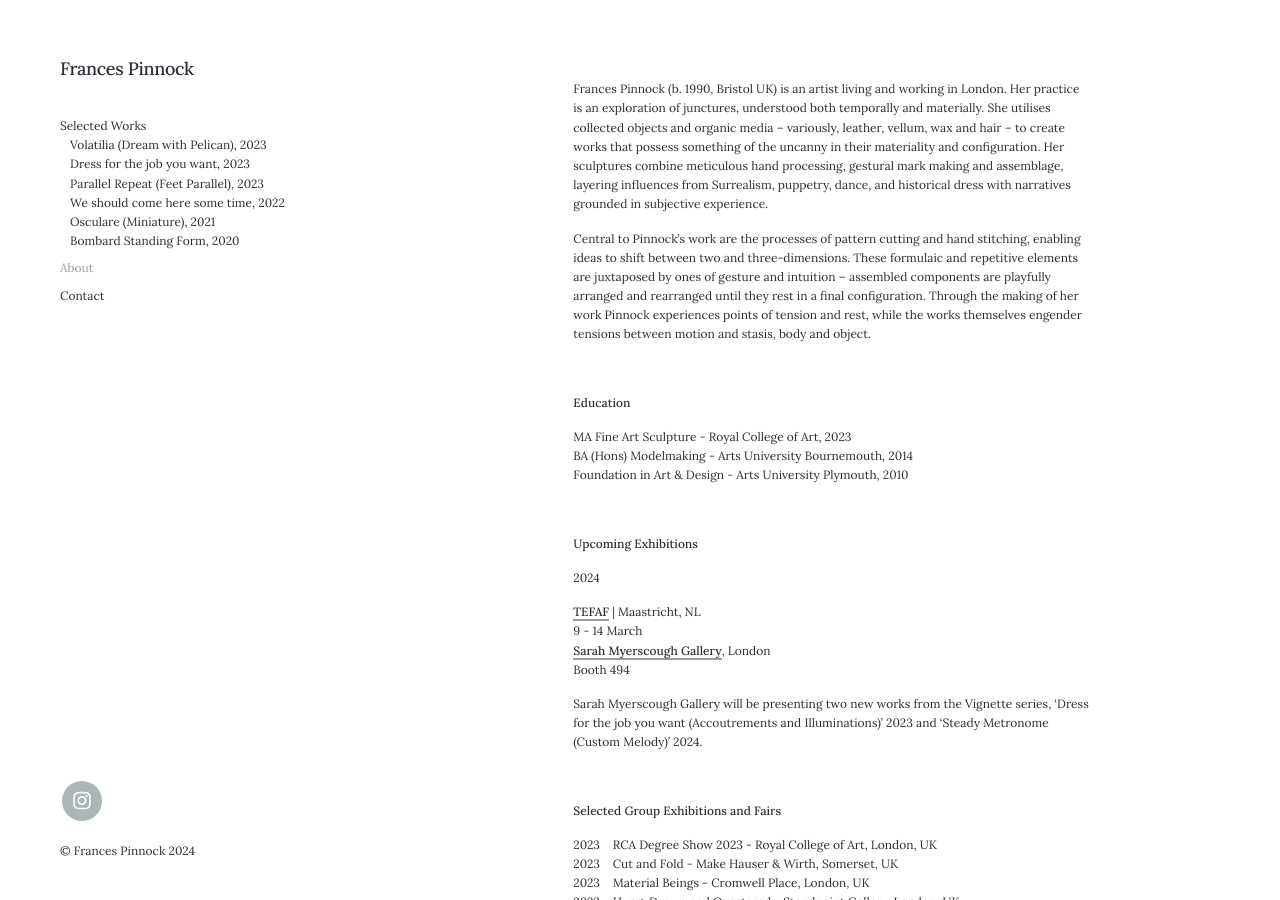
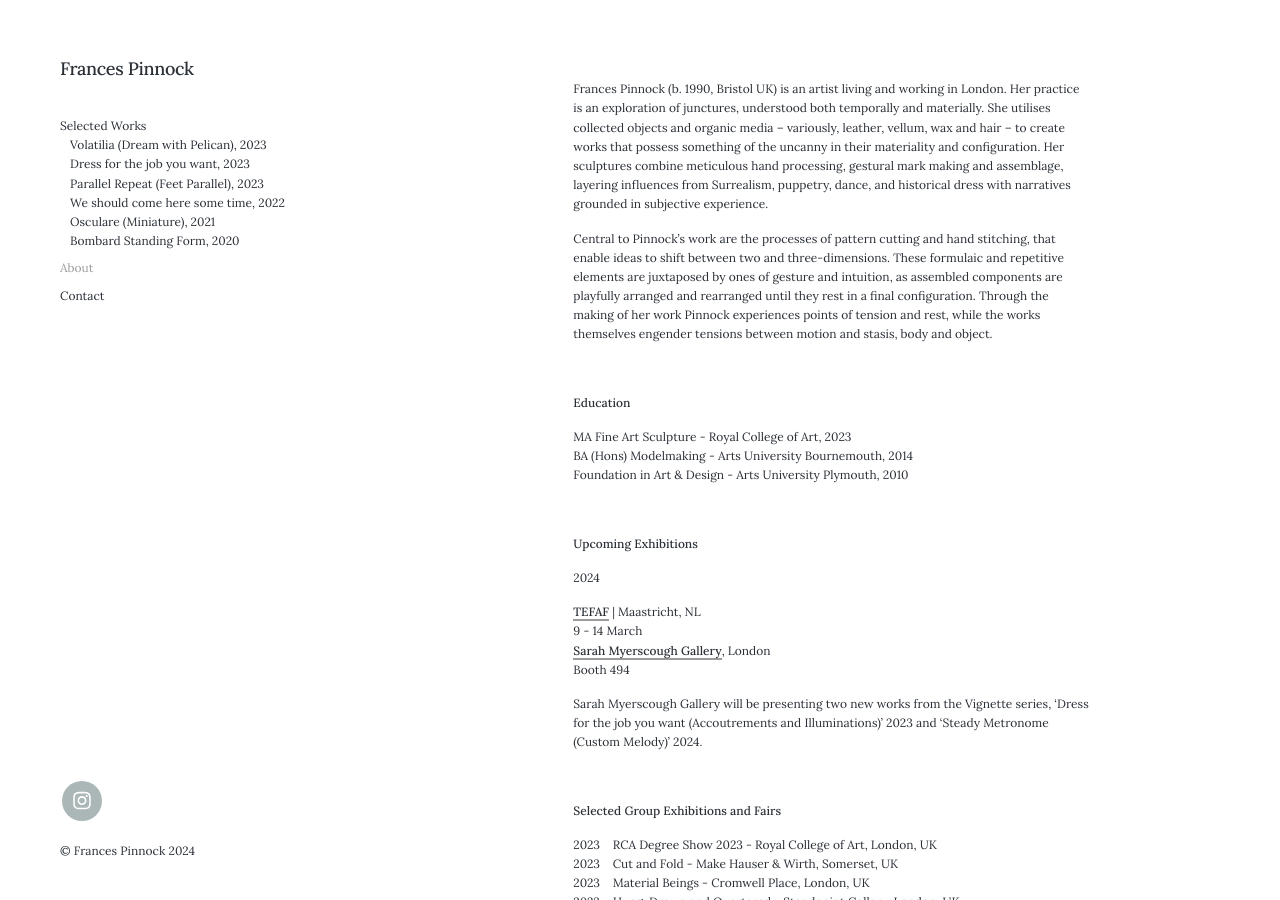
Before and after one commit to francespinnock/francespinnock.github.io, a Jekyll site: the page built from _pages/about.md, in a window 1280 px wide and 900 px high. Built offline with Jekyll 4.4.1, drawn with Linux system fonts in a browser that asks for light colours; nearby versions of some CDN libraries.

Commit message:
Update about.md

```diff
--- a/_pages/about.md
+++ b/_pages/about.md
@@ -8,7 +8,7 @@ description: About Frances Pinnock
 <br />
 Frances Pinnock (b. 1990, Bristol UK) is an artist living and working in London. Her practice is an exploration of junctures, understood both temporally and materially. She utilises collected objects and organic media – variously, leather, vellum, wax and hair – to create works that possess something of the uncanny in their materiality and configuration. Her sculptures combine meticulous hand processing, gestural mark making and assemblage, layering influences from Surrealism, puppetry, dance, and historical dress with narratives grounded in subjective experience.
 
-Central to Pinnock’s work are the processes of pattern cutting and hand stitching, enabling ideas to shift between two and three-dimensions. These formulaic and repetitive elements are juxtaposed by ones of gesture and intuition  –  assembled components are playfully arranged and rearranged until they rest in a final configuration. Through the making of her work Pinnock experiences points of tension and rest, while the works themselves engender tensions between motion and stasis, body and object.
+Central to Pinnock’s work are the processes of pattern cutting and hand stitching, that enable ideas to shift between two and three-dimensions. These formulaic and repetitive elements are juxtaposed by ones of gesture and intuition, as assembled components are playfully arranged and rearranged until they rest in a final configuration. Through the making of her work Pinnock experiences points of tension and rest, while the works themselves engender tensions between motion and stasis, body and object.
 
 
 <br />
```
